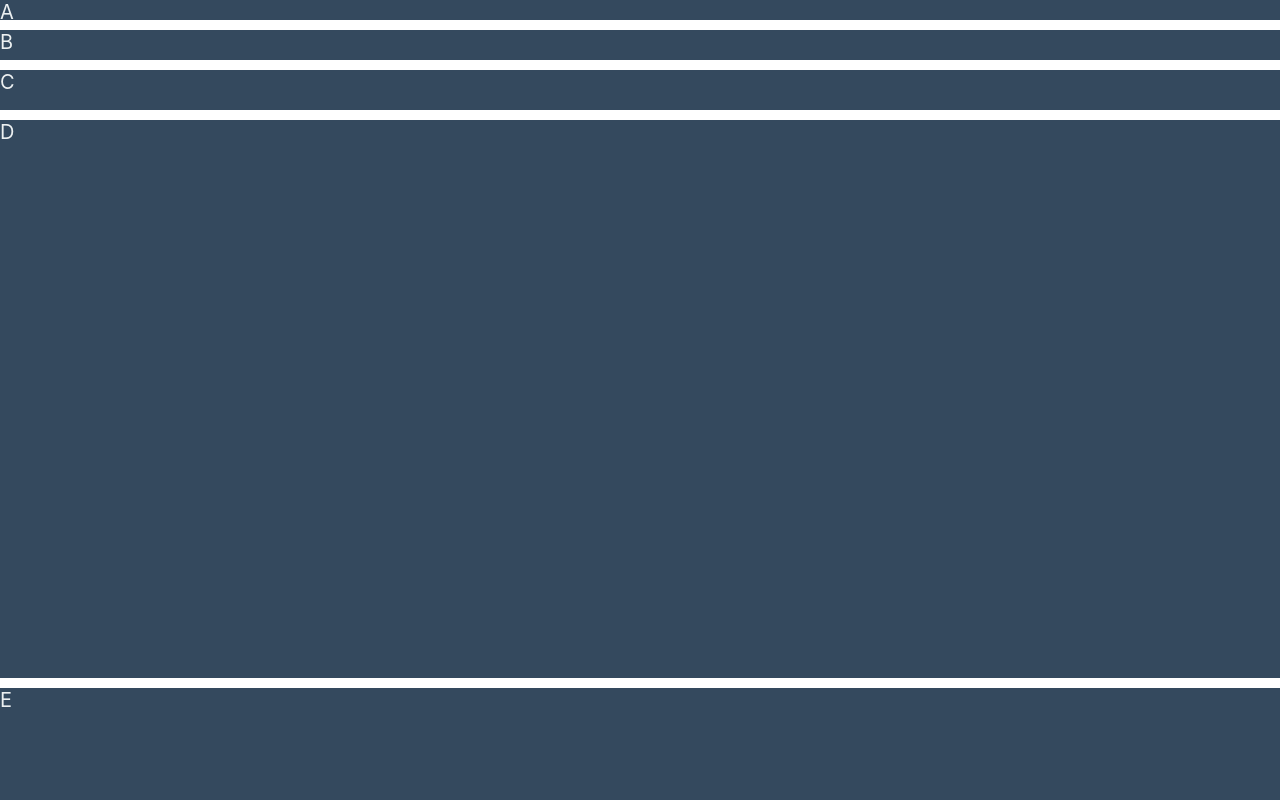
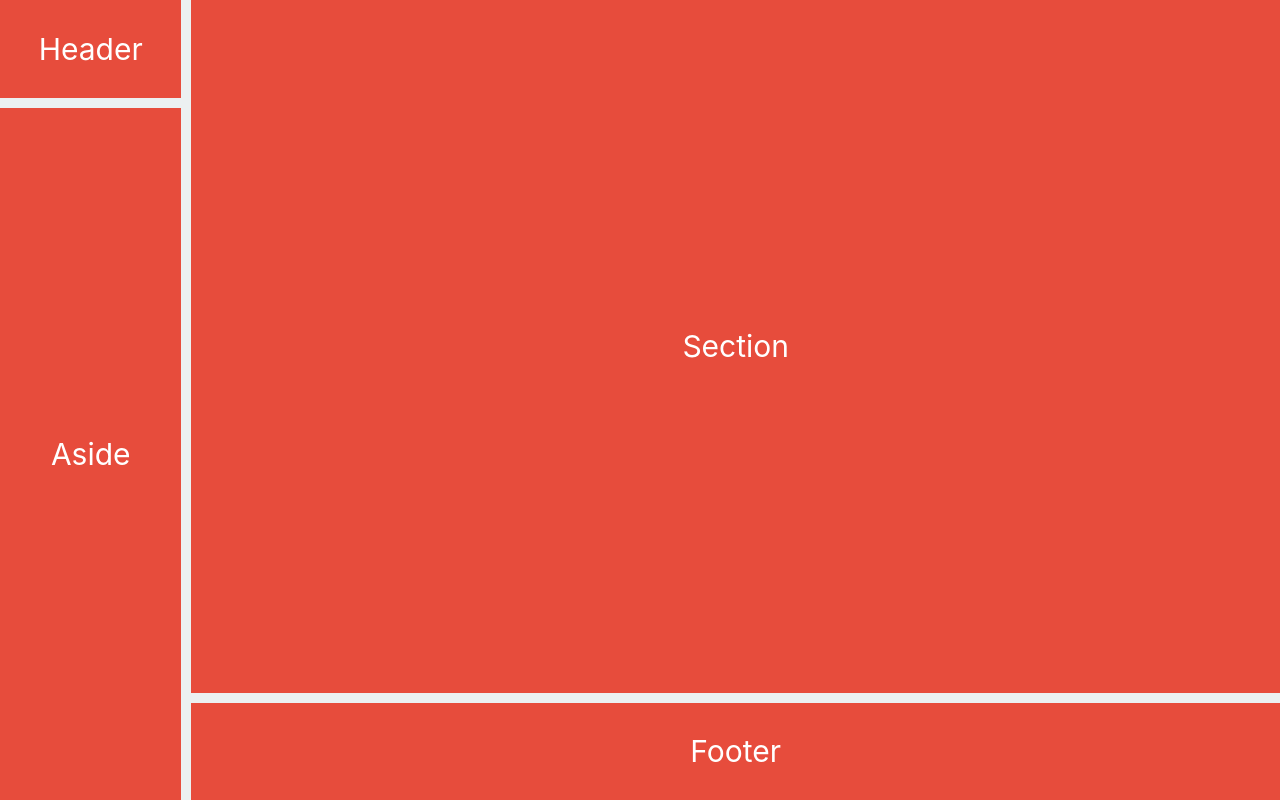
Before and after one commit to hewonjeong/grid, a React (Create React App) app: page / in a window 1280 px wide. Built offline with nearby package versions, Linux system fonts and the light colour scheme.

Commit message:
feat: add Complex

```diff
--- a/src/index.scss
+++ b/src/index.scss
@@ -1,3 +1,5 @@
+@import 'palette';
+
 body {
   margin: 0;
   font-family: -apple-system, BlinkMacSystemFont, 'Segoe UI', 'Roboto', 'Oxygen',
@@ -5,4 +7,5 @@ body {
     sans-serif;
   -webkit-font-smoothing: antialiased;
   -moz-osx-font-smoothing: grayscale;
+  background: $white;
 }
--- a/src/index.tsx
+++ b/src/index.tsx
@@ -1,10 +1,10 @@
 import React from 'react'
 import ReactDOM from 'react-dom'
-import Units from './pages/Units'
+import Complex from './pages/Complex'
 import './index.scss'
 
 const Home = () => {
-  return <Units />
+  return <Complex />
 }
 
 ReactDOM.render(
--- /dev/null
+++ b/src/pages/Complex.module.scss
@@ -0,0 +1,50 @@
+@import 'palette';
+
+.container {
+  display: grid;
+  grid-gap: 10px;
+  height: 100vh;
+  grid-template-areas:
+    'header'
+    'section'
+    'aside'
+    'footer';
+  grid-template-rows: 1fr 10fr 1fr 1fr;
+}
+
+@media (min-width: 768px) {
+  .container {
+    grid-template-areas:
+      'header section'
+      'aside section'
+      'aside footer';
+    grid-template-rows: 1fr 6fr 1fr;
+    grid-template-columns: 1fr 6fr;
+  }
+}
+
+.container > * {
+  background-color: $red;
+  color: white;
+  font-size: 30px;
+  display: flex;
+  justify-content: center;
+  align-items: center;
+  text-align: center;
+}
+
+header {
+  grid-area: header;
+}
+
+aside {
+  grid-area: aside;
+}
+
+section {
+  grid-area: section;
+}
+
+footer {
+  grid-area: footer;
+}
--- /dev/null
+++ b/src/pages/Complex.tsx
@@ -0,0 +1,15 @@
+import React from 'react'
+import styles from './Complex.module.scss'
+
+const Complex = () => {
+  return (
+    <div className={styles.container}>
+      <header>Header</header>
+      <aside>Aside</aside>
+      <section>Section</section>
+      <footer>Footer</footer>
+    </div>
+  )
+}
+
+export default Complex
```
